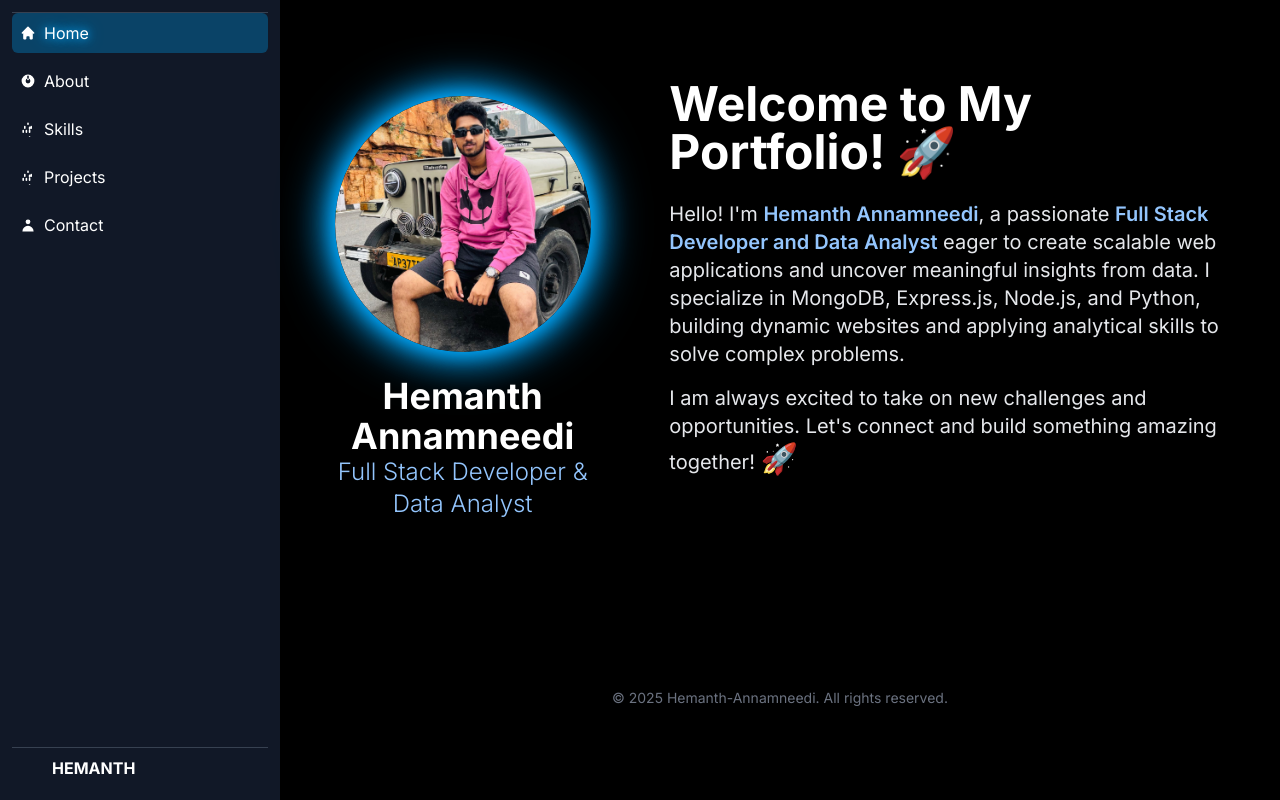
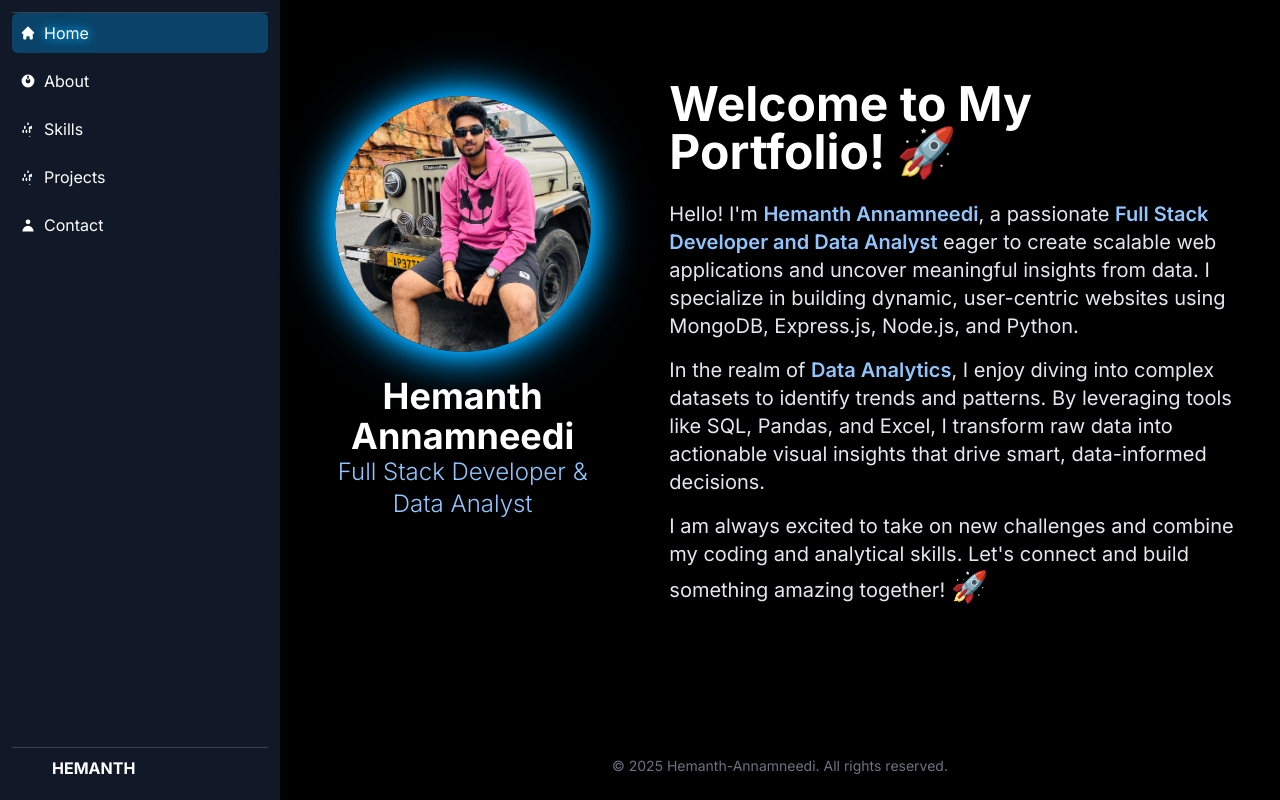
Before and after one commit to Hemanthannamneedi/portfolio, a plain HTML site: page index.html in a window 1280 px wide. Drawn offline with nearby package versions, Linux system fonts and the light colour scheme.

Commit message:
index.html

```diff
--- a/index.html
+++ b/index.html
@@ -170,10 +170,9 @@
                 class="flex items-center text-white no-underline dropdown-toggle p-2 rounded-md hover:bg-gray-700"
                 data-bs-toggle="dropdown" aria-expanded="false">
                 <div style="width: 24px; height: 24px; border-radius: 50%; overflow: hidden; margin-right: 8px;">
-                    </div>
+                </div>
                 <strong>HEMANTH</strong>
             </a>
-
         </div>
     </aside>
 
@@ -183,11 +182,11 @@
             <div class="profile-container flex flex-col items-center p-4 md:w-1/3 md:flex-shrink-0">
                 <div
                     class="rounded-full overflow-hidden w-48 h-48 md:w-64 md:h-64 flex items-center justify-center profile-glow">
-                    <img src="me.jpg" alt="Profile Picture"
-                        class="w-full h-full object-cover rounded-full">
+                    <img src="me.jpg" alt="Profile Picture" class="w-full h-full object-cover rounded-full">
                 </div>
                 <h1 class="text-3xl md:text-4xl font-bold mt-6 text-white text-center">Hemanth Annamneedi</h1>
-                <p class="text-xl md:text-2xl font-light text-blue-300 text-center">Full Stack Developer & Data Analyst</p>
+                <p class="text-xl md:text-2xl font-light text-blue-300 text-center">Full Stack Developer & Data Analyst
+                </p>
             </div>
 
             <div class="text-content mt-8 md:mt-0 md:w-2/3 text-center md:text-left">
@@ -195,12 +194,19 @@
                         class="text-red-500 text-5xl">🚀</span></h2>
                 <p class="text-lg md:text-xl leading-relaxed mb-4">
                     Hello! I'm <span class="font-semibold text-blue-300">Hemanth Annamneedi</span>, a passionate <span
-                        class="font-semibold text-blue-300">Full Stack Developer and Data Analyst</span> eager to create scalable
-                    web applications and uncover meaningful insights from data. I specialize in MongoDB, Express.js, Node.js, and Python,
-                    building dynamic websites and applying analytical skills to solve complex problems.
+                        class="font-semibold text-blue-300">Full Stack Developer and Data Analyst</span> eager to create
+                    scalable
+                    web applications and uncover meaningful insights from data. I specialize in building dynamic,
+                    user-centric websites using MongoDB, Express.js, Node.js, and Python.
+                </p>
+                <p class="text-lg md:text-xl leading-relaxed mb-4">
+                    In the realm of <span class="font-semibold text-blue-300">Data Analytics</span>, I enjoy diving into
+                    complex datasets to identify trends and patterns. By leveraging tools like SQL, Pandas, and Excel, I
+                    transform raw data into actionable visual insights that drive smart, data-informed decisions.
                 </p>
                 <p class="text-lg md:text-xl leading-relaxed">
-                    I am always excited to take on new challenges and opportunities. Let's connect and build something
+                    I am always excited to take on new challenges and combine my coding and analytical skills. Let's
+                    connect and build something
                     amazing together! <span class="text-red-500 text-3xl">🚀</span>
                 </p>
             </div>
```
